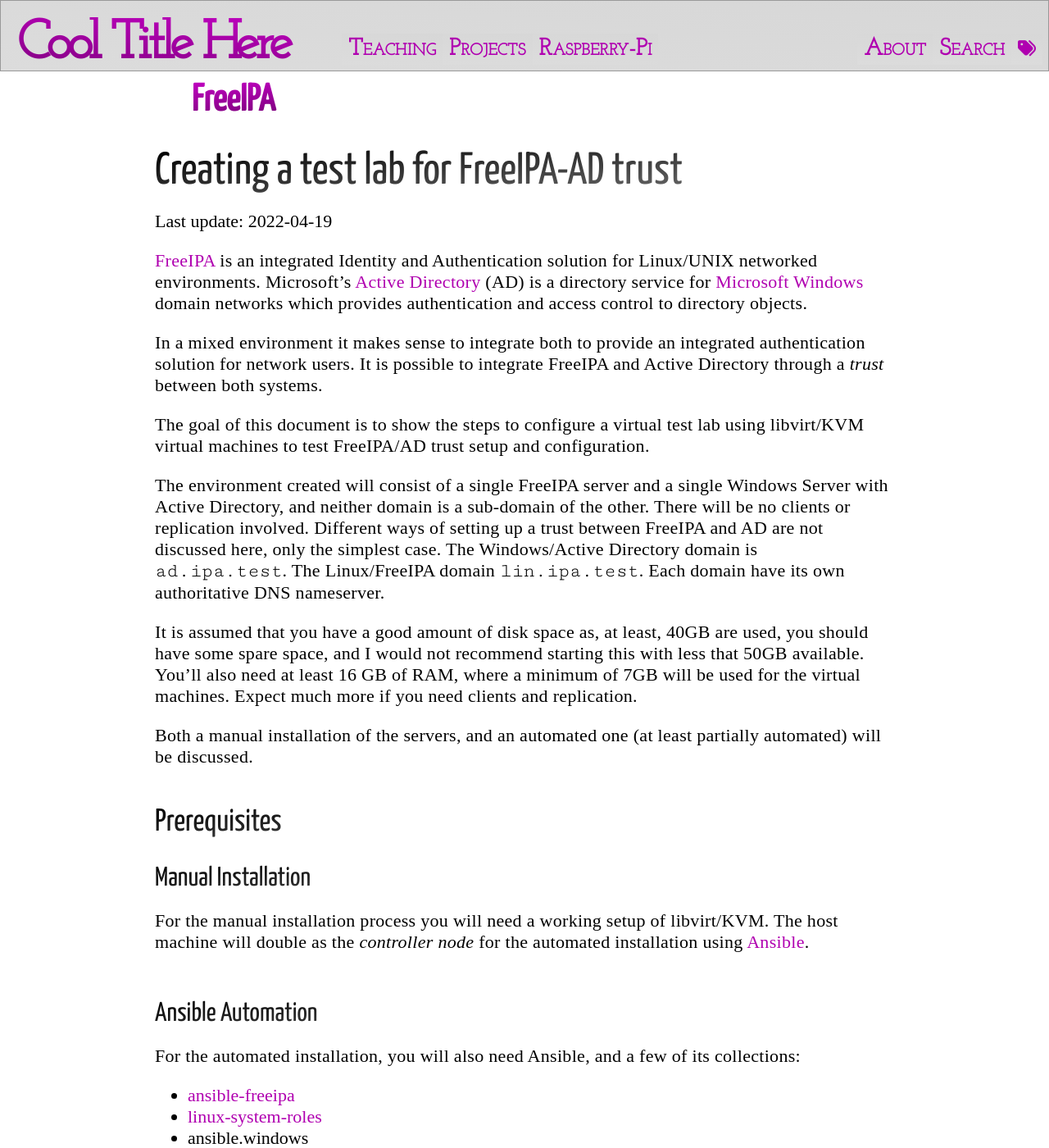
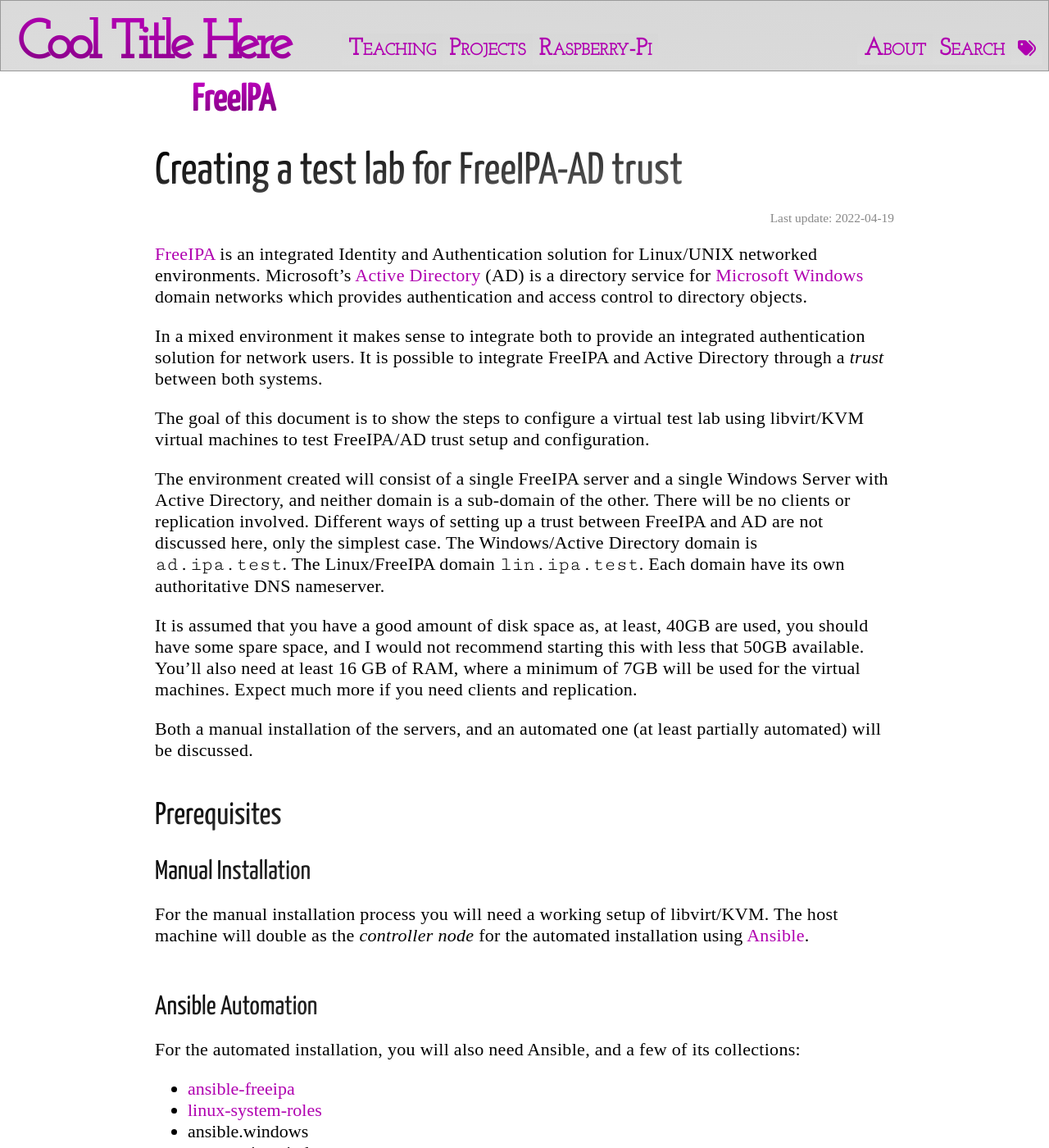
Before and after one commit to rafasgj/rafaeljeffman.com, a Jekyll site: the page built from projects/freeipa/en/basic-lab-ad-trust.md, in a window 1280 px wide and 1400 px high. Shown: the whole window at 82% size. Built offline with Jekyll 4.4.1, drawn with Linux system fonts in a browser that asks for light colours; nearby versions of some CDN libraries.

Commit message:
Set download background color and change 'last update' style.

```diff
--- a/_sass/typography.scss
+++ b/_sass/typography.scss
@@ -203,4 +203,12 @@
   padding: 8px;
   padding-top: 6px;
   border: 2px dotted rgb(192, 0, 192);
+  background-color: #fff;
 }
+
+/* last update div */
+div#last-update {
+  font-size: 70%;
+  text-align: right;
+  color: #888;
+}
```
